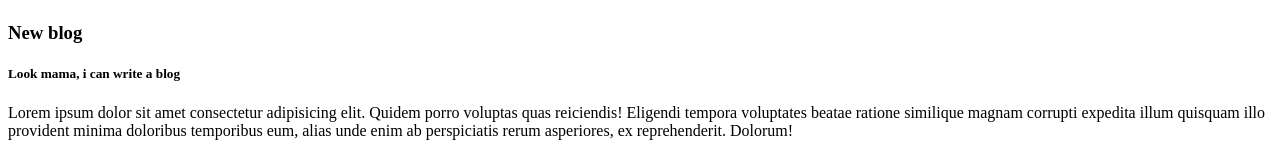
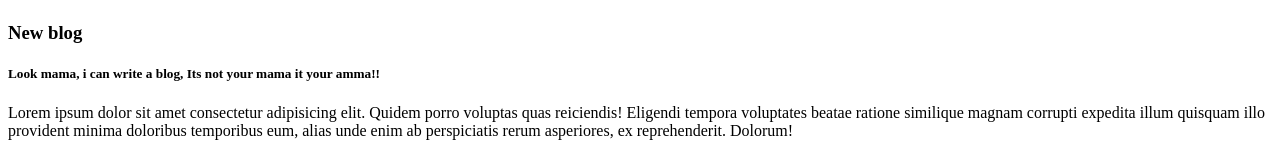
Before and after one commit to Tanvir-Ahmed-Chowdhury/my-second-repo, a plain HTML site: page index.html in a window 1280 px wide. Shown: the part 146-300 px from the top of the page. Drawn offline with Linux system fonts and the light colour scheme.

Commit message:
amma is angry

```diff
--- a/index.html
+++ b/index.html
@@ -12,7 +12,7 @@
     <h3>New Destination</h3>
     <div>
         <h3>New blog</h3>
-        <h5>Look mama, i can write a blog</h5>
+        <h5>Look mama, i can write a blog, Its not your mama it your amma!!</h5>
         <p>Lorem ipsum dolor sit amet consectetur adipisicing elit. Quidem porro voluptas quas reiciendis! Eligendi tempora voluptates beatae ratione similique magnam corrupti expedita illum quisquam illo provident minima doloribus temporibus eum, alias unde enim ab perspiciatis rerum asperiores, ex reprehenderit. Dolorum!</p>
     </div>
     <img src="image.png" alt="">
```
